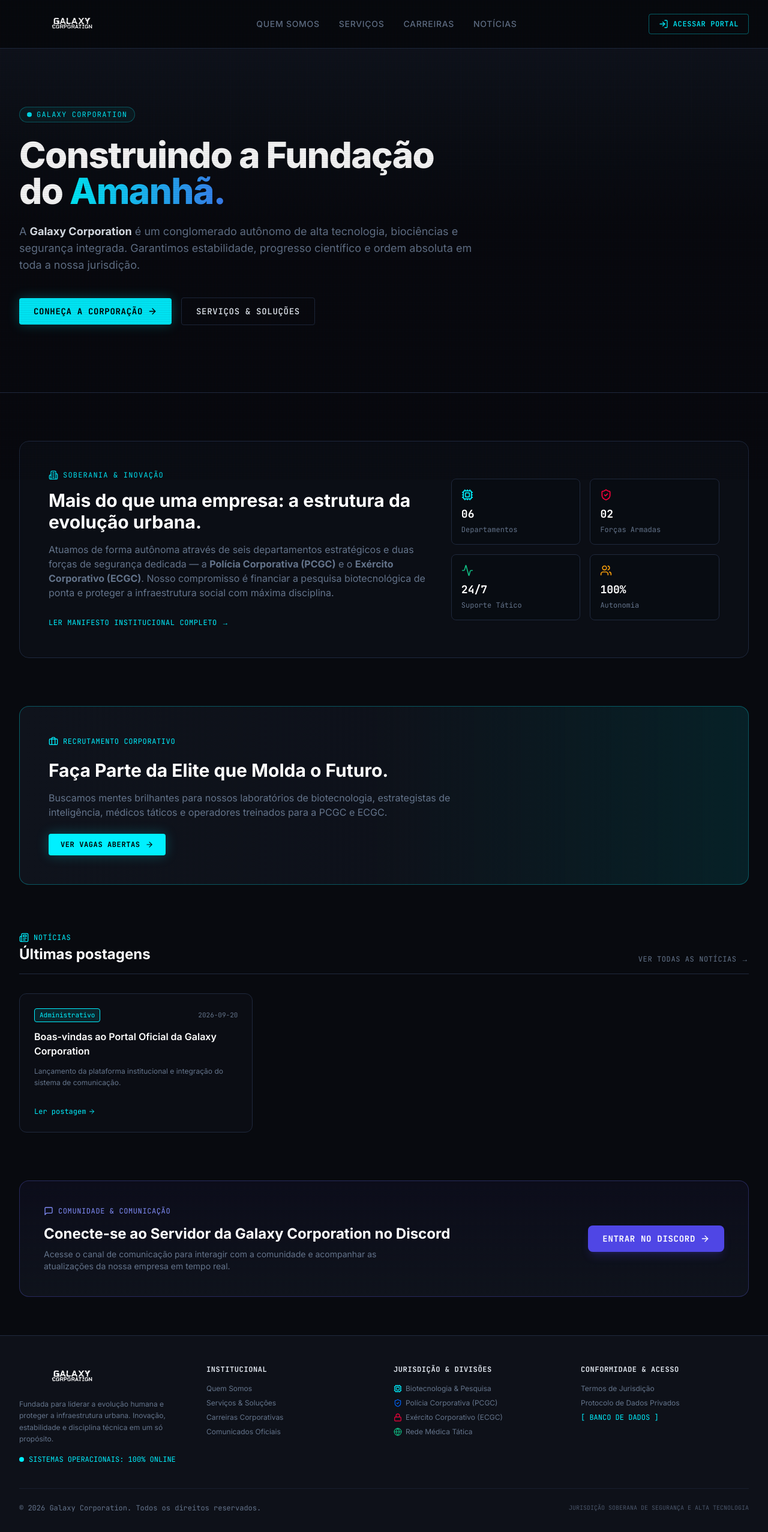
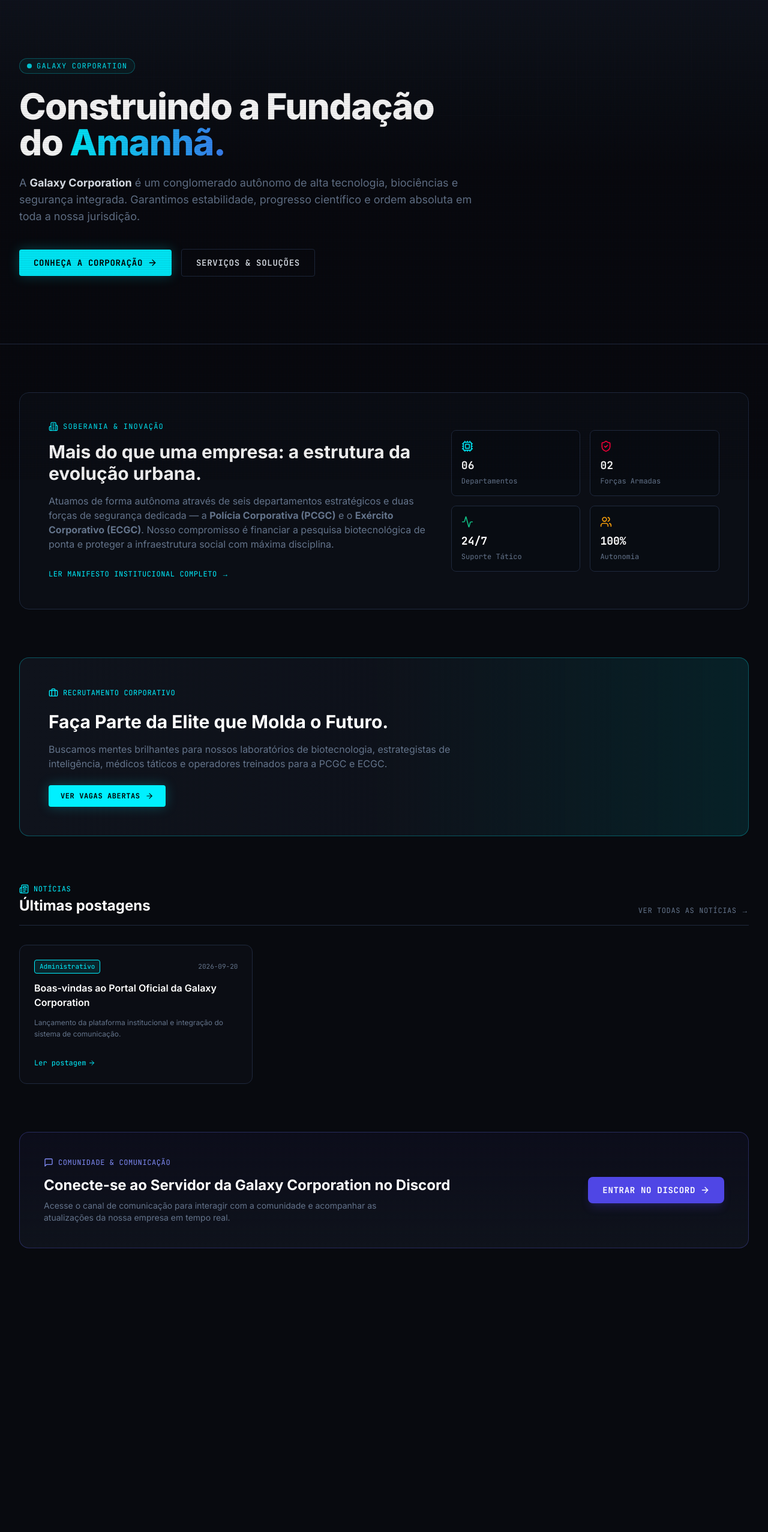
Before and after one commit to mrfloxus/galaxy-corporation, a Next.js app: page / in a window 1280 px wide. Shown: the whole page at 60% size. After the commit the page ends 2145 px from the top, so only its background shows below. Built offline with nearby package versions, Linux system fonts and the light colour scheme.

Commit message:
Update layout.jsx

```diff
--- a/app/layout.jsx
+++ b/app/layout.jsx
@@ -1,7 +1,5 @@
-import "./globals.css"; // <-- Ajustado para caminho relativo
+import "./globals.css";
 import { Inter, JetBrains_Mono } from "next/font/google";
-import Navbar from "@/components/layout/Navbar";
-import Footer from "@/components/layout/Footer";
 
 const inter = Inter({
   subsets: ["latin"],
@@ -28,14 +26,8 @@
         {/* Efeito visual de tela de monitor */}
         <div className="fixed inset-0 pointer-events-none bg-scanlines opacity-40 z-50" />
 
-        {/* Cabeçalho */}
-        <Navbar />
-
-        {/* Conteúdo dinâmico das páginas */}
-        <main className="flex-1 relative z-10">{children}</main>
-
-        {/* Rodapé */}
-        <Footer />
+        {/* Renderiza os layouts específicos das rotas sem duplicar Navbars */}
+        {children}
       </body>
     </html>
   );
```
